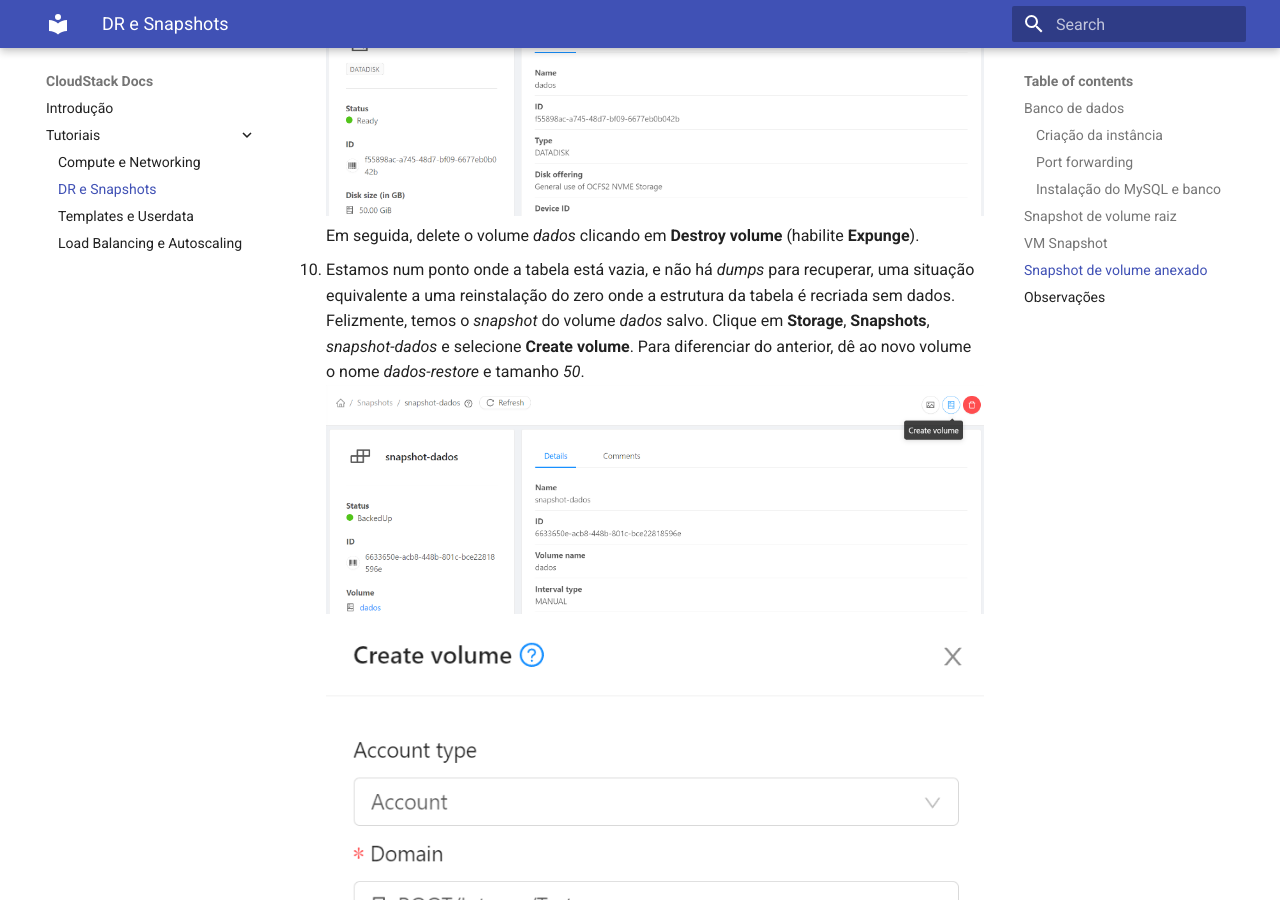
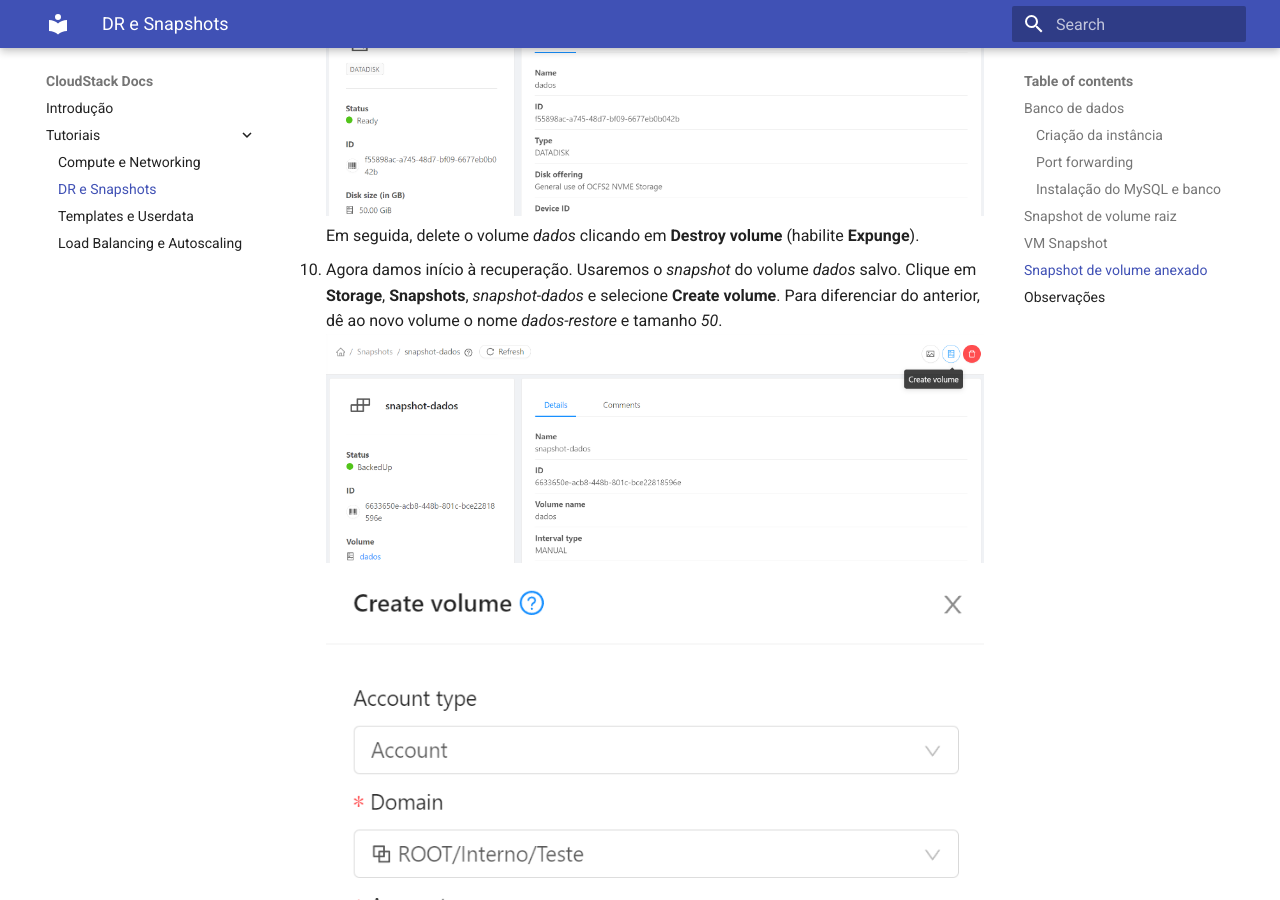
Before and after one commit to gmautner/cloudstack-docs, an MkDocs documentation site: the page built from docs/tutoriais/snapshots.md, in a window 1280 px wide and 900 px high, scrolled down 14056 px. Built offline with MkDocs 1.6.1 and Material for MkDocs 9.7.7, drawn with Linux system fonts in a browser that asks for light colours; emoji names are drawn with the system emoji font.

Commit message:
redação

```diff
--- a/docs/tutoriais/snapshots.md
+++ b/docs/tutoriais/snapshots.md
@@ -273,7 +273,7 @@
 9. Clique em __Storage__, __Volumes__ e selecione o volume _dados_. Desconecte-o clicando em __Detach disk__.
 ![Detach disk](detach-disk.png)
 Em seguida, delete o volume _dados_ clicando em __Destroy volume__ (habilite __Expunge__).
-10. Estamos num ponto onde a tabela está vazia, e não há _dumps_ para recuperar, uma situação equivalente a uma reinstalação do zero onde a estrutura da tabela é recriada sem dados. Felizmente, temos o _snapshot_ do volume _dados_ salvo. Clique em __Storage__, __Snapshots__, _snapshot-dados_ e selecione __Create volume__. Para diferenciar do anterior, dê ao novo volume o nome _dados-restore_ e tamanho _50_.
+10. Agora damos início à recuperação. Usaremos o _snapshot_ do volume _dados_ salvo. Clique em __Storage__, __Snapshots__, _snapshot-dados_ e selecione __Create volume__. Para diferenciar do anterior, dê ao novo volume o nome _dados-restore_ e tamanho _50_.
 ![Volume from snapshot](volume-from-snapshot.png)
 ![Create volume dados restore](create-volume-dados-restore.png)
 11. Finalmente, acesse __Storage__, __Volumes__, _dados-restore_, clique em __Attach disk__ escolhendo a VM _bd_.
```
